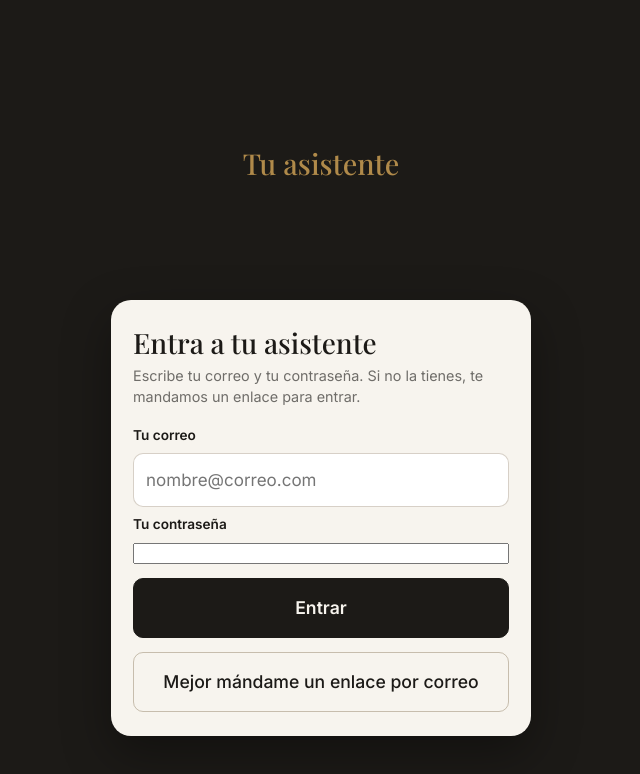
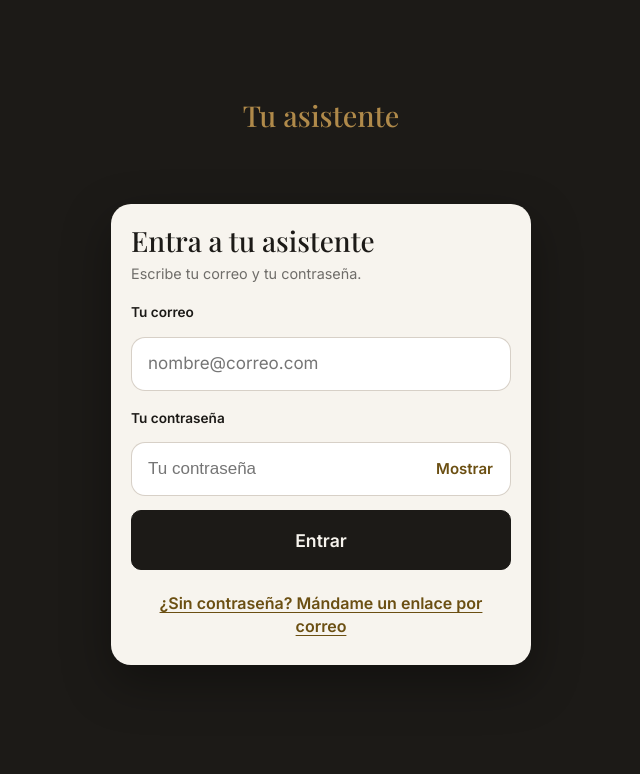
Before and after one commit to awt-spec/Deluxe-Patty, a Next.js app: page /entrar in a window 1280 px wide. Shown: the top 774 px of the page, without its empty margins (319-959 px from the left). Built offline with nearby package versions, Linux system fonts and the light colour scheme.

Commit message:
Entrada: campo de contraseña con estilo y Mostrar, enlace por correo como opción secundaria, logo más chico en teléfono
Co-Authored-By: Claude Sonnet 5.5 <noreply@anthropic.com>
Claude-Session: https://claude.ai/code/session_01WeAJQ3C6hVpaUwnR9ijFUW

```diff
--- /dev/null
+++ b/app/entrar/campo-contrasena.tsx
@@ -0,0 +1,26 @@
+"use client";
+
+import { useState } from "react";
+
+/** Campo de contraseña con "Mostrar", para que quien escribe en el teléfono vea lo que teclea. */
+export function CampoContrasena({ id = "contrasena", name = "contrasena" }: { id?: string; name?: string }) {
+  const [visible, setVisible] = useState(false);
+  return (
+    <div className="campo-contrasena">
+      <input
+        id={id}
+        name={name}
+        type={visible ? "text" : "password"}
+        autoComplete="current-password"
+        autoCapitalize="none"
+        autoCorrect="off"
+        spellCheck={false}
+        maxLength={200}
+        placeholder="Tu contraseña"
+      />
+      <button type="button" onClick={() => setVisible((v) => !v)} aria-pressed={visible} aria-label={visible ? "Ocultar la contraseña" : "Mostrar la contraseña"}>
+        {visible ? "Ocultar" : "Mostrar"}
+      </button>
+    </div>
+  );
+}
--- a/app/entrar/page.tsx
+++ b/app/entrar/page.tsx
@@ -2,6 +2,7 @@ import { BotonEnviar } from "@/app/panel/boton-enviar";
 import { IconoCorreo } from "@/app/panel/iconos";
 import { demoDisponible } from "@/lib/panel/demo";
 import { marcaDeEntrada, slugValido } from "@/lib/panel/marca";
+import { CampoContrasena } from "./campo-contrasena";
 import { entrarDemo, iniciarSesion, pedirEnlace } from "./acciones";
 import { OtroEnlace } from "./otro-enlace";
 import { PantallaEntrada } from "./pantalla";
@@ -37,7 +38,7 @@ export default async function Entrar({ searchParams }: { searchParams: Promise<{
   return (
     <PantallaEntrada marca={marca}>
       <h1>Entra a tu asistente</h1>
-      <p className="suave">Escribe tu correo y tu contraseña. Si no la tienes, te mandamos un enlace para entrar.</p>
+      <p className="suave">Escribe tu correo y tu contraseña.</p>
       {aviso && ERRORES[aviso] && (
         <p className="aviso error" role="alert">
           {ERRORES[aviso]}
@@ -58,12 +59,12 @@ export default async function Entrar({ searchParams }: { searchParams: Promise<{
           required
         />
         <label htmlFor="contrasena">Tu contraseña</label>
-        <input id="contrasena" name="contrasena" type="password" autoComplete="current-password" maxLength={200} />
+        <CampoContrasena />
         <BotonEnviar texto="Entrar" pendiente="Un momento…" className="primario grande" />
         <BotonEnviar
-          texto="Mejor mándame un enlace por correo"
+          texto="¿Sin contraseña? Mándame un enlace por correo"
           pendiente="Un momento…"
-          className="grande secundario"
+          className="enlace-boton"
           formAction={pedirEnlace}
         />
       </form>
```
Also changed, not shown: app/globals.css.
